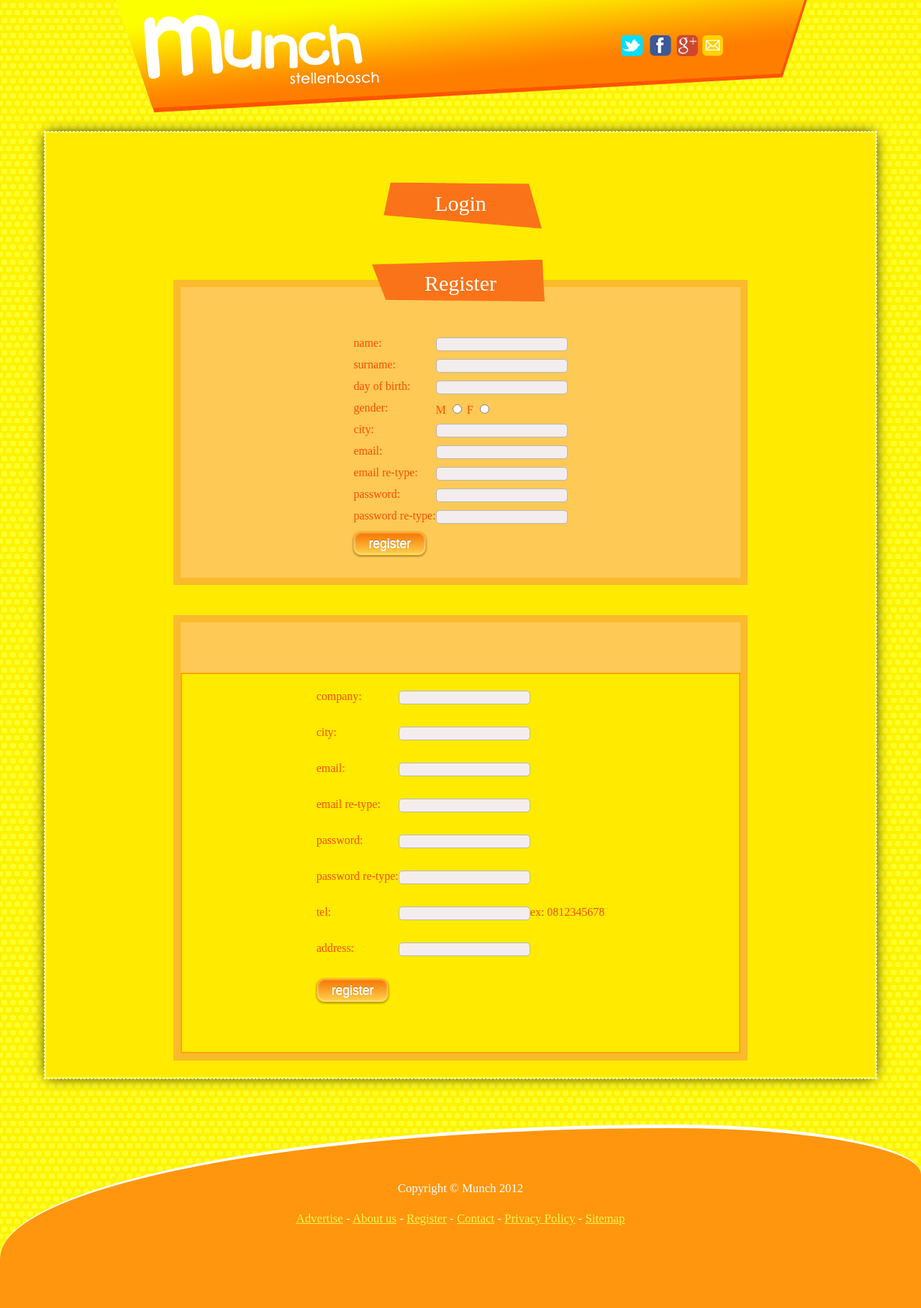
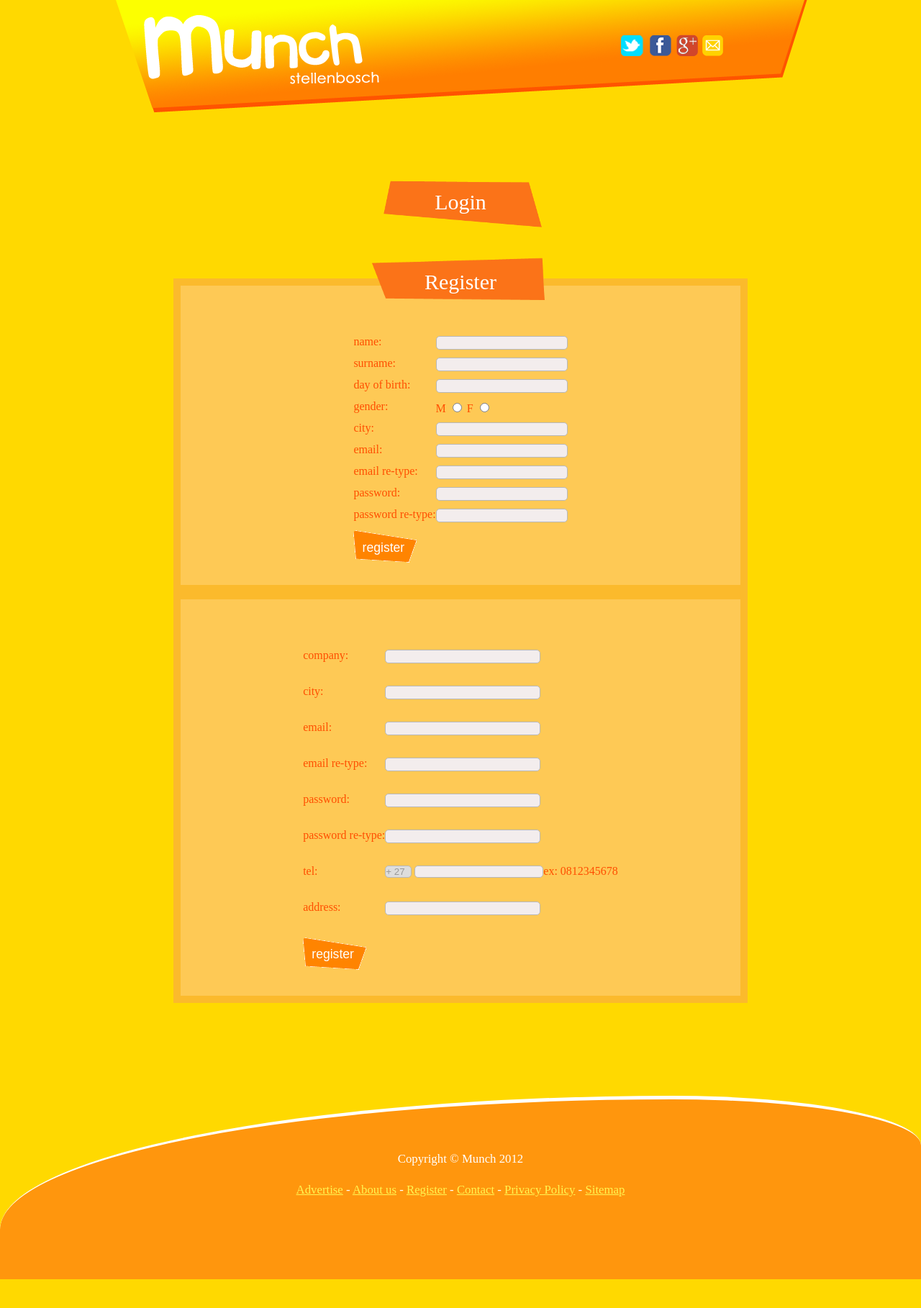
Before and after one commit to JLou/Munch, a PHP site: page / in a window 1280 px wide. Shown: the whole page at 72% size. After the commit the page ends 1778 px from the top, so only its background shows below. Run offline with PHP 8.4, Linux system fonts and the light colour scheme.

Commit message:
design update

```diff
--- a/design.css
+++ b/design.css
@@ -1,5 +1,3 @@
-@include(reset.css);
-
 article, aside, details, figcaption, figure,
 footer, header, hgroup, menu, nav, section
 {
@@ -46,7 +44,7 @@
 }
 body
 {
-	background:url(images/b.jpg) repeat #ffea01;
+	background:#ffd900;
 	position:relative;
 	z-index:-100;
 	color:#fff;
@@ -77,12 +75,8 @@
 	z-index:-50;
 	width:90%;
 	margin:auto;
-	background-color: #ffea00;
-	border:2px solid #ffff50;
-	outline:1px dashed #fff;
 	margin-top:2%;
 	overflow:hidden;
-	box-shadow: 0 0 18px -3px #000;
 }
 nav#topnav
 {
@@ -205,24 +199,23 @@
 #slider nav#slidernav ul li.current
 {
     cursor:auto;
-    background:url("images/slider/sliderbutton-inactive.png");
+    background:url("images/sliderbutton-inactive.png");
 }
 #specials
 {
 	display:table;
-	float:left;
-	width:70%;
+	margin:auto;
+	width:850px;
 }
 #specials #lcol, #rcol
 {
 	display:table-cell;
-	text-align:center;
 }
-#adcol
+.homecol
 {
-	width:25%;
-	float:right;
-	margin-right: 5%;
+    display:table-cell;
+    text-align:center;
+    vertical-align:top;
 }
 .pub
 {
@@ -311,6 +304,12 @@
     border:1px solid #b7b7b7;
     border-radius:5px;
 }
+input:focus
+{
+    outline:none;
+    border: 1px solid #FF7F29;
+    box-shadow: 0 0 7px 3px #ff7f29;
+}
 textarea
 {
     background:#f3eded;
@@ -321,37 +320,17 @@
 }
 input.button {
     cursor: pointer;
-    font-family: Arial, Helvetica, sans-serif;
+    border:none;
+    background:url("images/go-submit.gif") no-repeat;
+    width:88px;
+    height:45px;
+    color:#fff;
     font-size:1.1em;
-	color: #ffffff;
-	padding: 5px 20px;
-	background: -moz-linear-gradient(
-		top,
-		#f77300 0%,
-		#ffd34f);
-	background: -webkit-gradient(
-		linear, left top, left bottom,
-		from(#f77300),
-		to(#ffd34f));
-	border-radius: 11px;
-	-moz-border-radius: 11px;
-	-webkit-border-radius: 11px;
-	border: 1px solid #ffb700;
-	-moz-box-shadow:
-		0px 1px 3px rgba(000,000,000,0.5),
-		inset 0px 0px 3px rgba(255,255,255,1);
-	-webkit-box-shadow:
-		0px 1px 3px rgba(000,000,000,0.5),
-		inset 0px 0px 3px rgba(255,255,255,1);
-	text-shadow:
-		0px -1px 0px rgba(000,000,000,0.2),
-		0px 1px 0px rgba(255,255,255,1);
-
+    text-indent:-5px;
+    line-height:47px;
 }
 input.button:hover {
-   border-top-color: #ff920d;
-   background: #ff920d;
-   color: #ffffff;
+
 }
 input.button:active {
    border-top-color: #ffbf00;
@@ -359,11 +338,11 @@
 }
 #registercontainer h2
 {
-    background:url("images/buttons/register.png") no-repeat;
+    background:url("images/register.png") no-repeat;
 }
 #logincontainer h2
 {
-    background: url("images/buttons/login.png") no-repeat;
+    background: url("images/login.png") no-repeat;
 }
 #homeforms td
 {
@@ -372,6 +351,21 @@
 #loginform, #registerform
 {
     margin-top: 0;
+}
+#restaurantform input
+{
+    padding-right:35px;
+}
+#restaurantform input#telprefix
+{
+    width:35px;
+    color:#999;
+    background:#ddd;
+    padding:0;
+}
+#restaurantform input#tel, #restaurantform input.button
+{
+    padding:0;
 }
 .special
 {
@@ -619,18 +614,15 @@
 {
     height: 50px;
 }
-#specialform fieldset, #restaurantform fieldset
-{
-    border: 2px solid orange;
-    padding:3%;
-    background-color: #ffea00;
-}
-legend
-{
-    text-align:center;
-    font-size:1.2em;
-}
 form table td
 {
     vertical-align:top;
 }
+
+.elementRestau
+{
+    background:url("images/bargain-bg.gif") no-repeat;
+    width:512px;
+    height:264px;
+    padding:28px 70px 34px 66px;
+}
--- a/indexform.php
+++ b/indexform.php
@@ -74,11 +74,7 @@
 	</div>
       </fieldset>
     </form>
-
-
-  <div class="clear"></div>
-  </section>
-  <form method="post" name="register" id="restaurantform" action="signup.php?restau=true">
+     <form method="post" name="register" id="restaurantform" action="signup.php?restau=true">
       <fieldset>
 	<div class="tablecontainer">
 	<table>
@@ -114,7 +110,8 @@
 	</tr>
 	  <tr>
 	  <td class="first"><label for="tel">tel:</label></td>
-	  <td><input type="text" id="tel" name="tel" /></td>
+	  <td><input type="text" id="telprefix" value="+ 27" disabled="disabled" />
+<input type="text" id="tel" name="tel" /></td>
 	  <td class="third" id="ptel">ex: 0812345678</td>
 	</tr>
 	<tr>
@@ -131,6 +128,10 @@
 	</div>
       </fieldset>
     </form>
+
+
+  <div class="clear"></div>
+  </section>
   <div class="clear"></div>
 </div>
 </div>
```
Also changed, not shown: other parts of design.css (+11 -10 lines).
